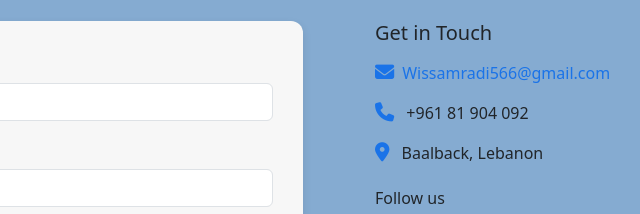
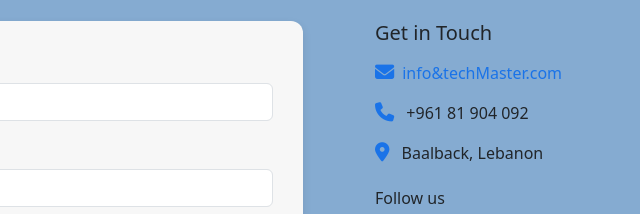
Before and after one commit to wissamradi/web-design-final-project, a plain HTML site: page contact.html in a window 1280 px wide. Shown: the part 149-363 px from the top of the page, 313-953 px from the left. Drawn offline with nearby package versions, Linux system fonts and the light colour scheme.

Commit message:
changing mail

```diff
--- a/contact.html
+++ b/contact.html
@@ -74,7 +74,7 @@
       <div class="col-md-6">
         <div class="ps-md-4">
           <h5 class="mb-3">Get in Touch</h5>
-          <p><i class="fas fa-envelope info-icon"></i><a href="Wissamradi566@gmail.com">Wissamradi566@gmail.com</a></p>
+          <p><i class="fas fa-envelope info-icon"></i><a href="mailto:info&techMaster.com">info&techMaster.com</a></p>
           <p><i class="fas fa-phone info-icon"></i> +961 81 904 092</p>
           <p><i class="fas fa-map-marker-alt info-icon"></i> Baalback, Lebanon</p>
 
```
